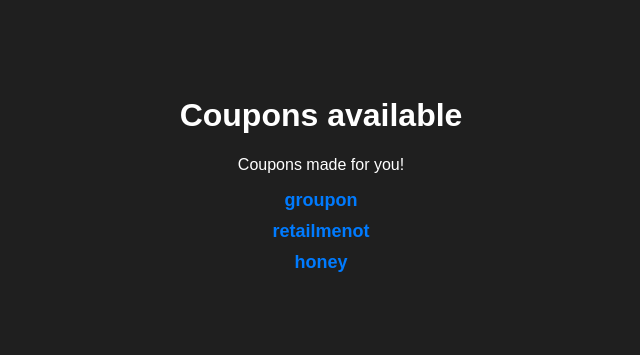
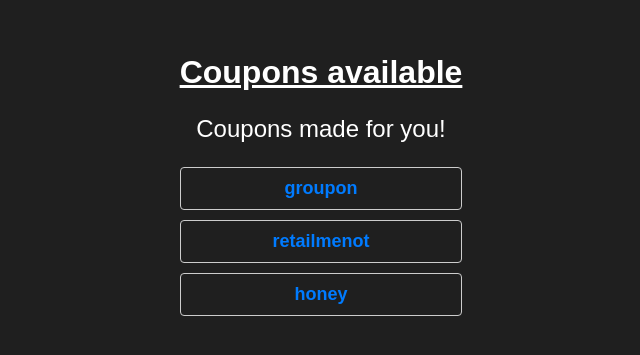
Before and after one commit to saraharmstrong314/rosehack-2024, a React (Create React App) app: page /coupon in a window 1280 px wide. Shown: the part 215-570 px from the top of the page, without its empty margins (319-959 px from the left). Built offline with nearby package versions, Linux system fonts and the light colour scheme.

Commit message:
coupons.css revise 4

```diff
--- a/src/App.css
+++ b/src/App.css
@@ -4,4 +4,5 @@
 .app{
   display:flex;
   overflow-y: hidden;
+
 }
--- a/src/Coupons.css
+++ b/src/Coupons.css
@@ -5,10 +5,13 @@
 
   h1 {
     color: #fff;
+    text-decoration: underline;
+
   }
 
   p {
     color: #fff;
+    font-size: 24px;
   }
 
   a {
@@ -18,6 +21,9 @@
     text-decoration: none;
     font-weight: bold;
     font-size: 18px;
+    padding:10px;
+    border:1px solid #ccc;
+    border-radius:4px;
   }
 
   a:hover {
```
